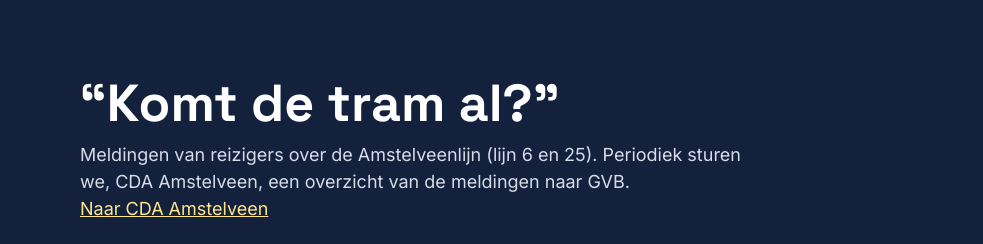
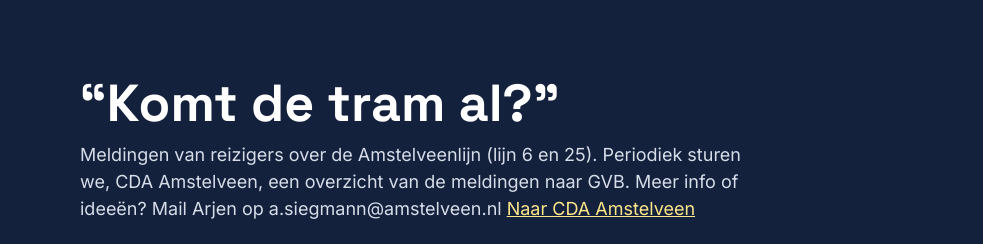
Before and after one commit to airs747/komtdetramal, an Astro site: page / in a window 1280 px wide. Shown: the top 244 px of the page, 0-983 px from the left. Built offline with nearby package versions, Linux system fonts and the light colour scheme; Astro itself is replaced by a stand-in of ours; no server answers.

Commit message:
Update hero text with additional contact info
Added contact information for Arjen in the hero section.

```diff
--- a/src/pages/index.astro
+++ b/src/pages/index.astro
@@ -30,7 +30,7 @@ const fallbackJson = JSON.stringify(fallbackCsv).replace(/</g, '\\u003c');
       <div class="hero-text">
         <h1><a class="home-link" href="/">“Komt de tram al?”</a></h1>
         <p>
-          Meldingen van reizigers over de Amstelveenlijn (lijn 6 en 25). Periodiek sturen we, CDA Amstelveen, een overzicht van de meldingen naar GVB.{' '}
+          Meldingen van reizigers over de Amstelveenlijn (lijn 6 en 25). Periodiek sturen we, CDA Amstelveen, een overzicht van de meldingen naar GVB. Meer info of ideeën? Mail Arjen op a.siegmann@amstelveen.nl {' '}
           <a class="hero-link" href={CDA_URL}>Naar CDA Amstelveen</a>
         </p>
       </div>
```
